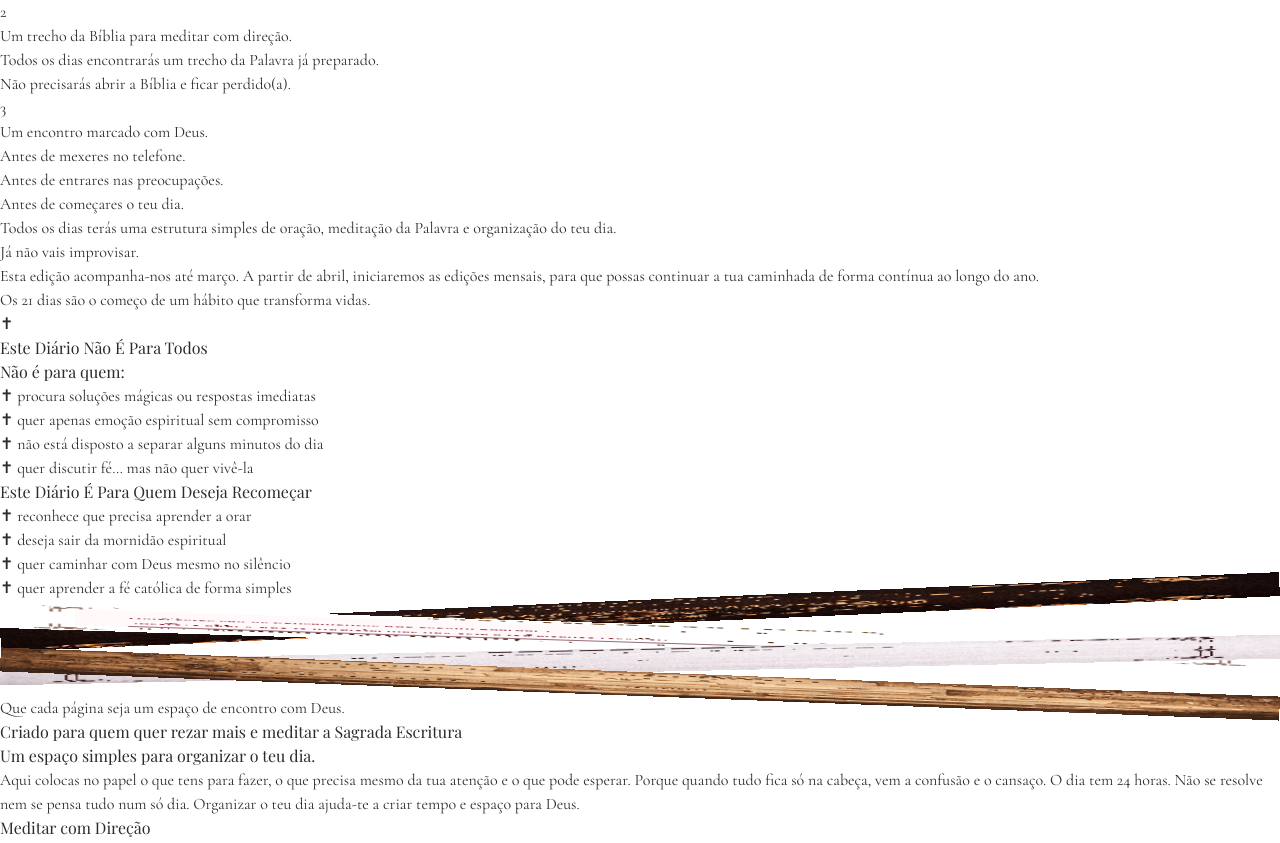
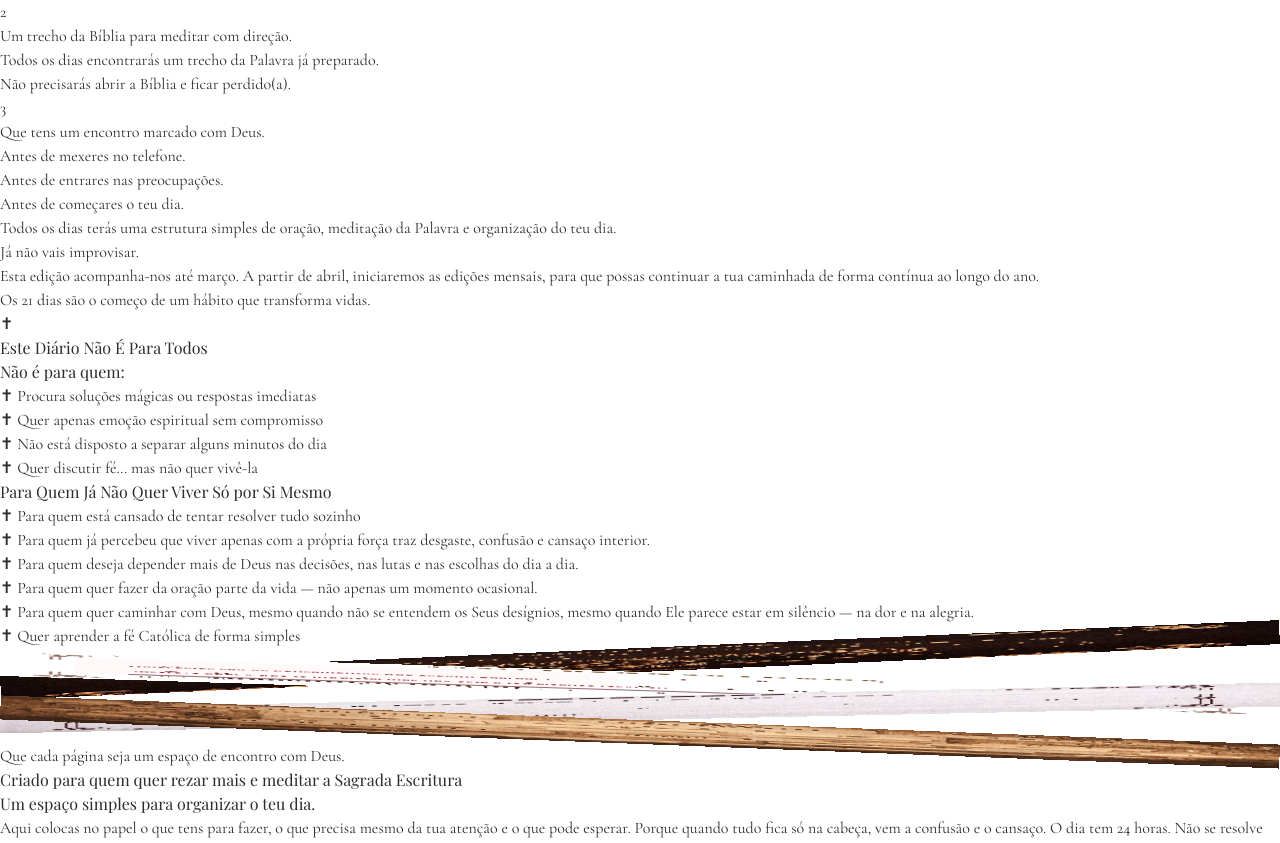
Before and after one commit to Valdemar-Andrade/landing-page-catolico, a Next.js app: page / in a window 1280 px wide. Shown: the part 1206-2049 px from the top of the page. Built offline with nearby package versions, Linux system fonts and the light colour scheme; a web font is replaced by a local one.

Commit message:
refactor: edição no texto da seção FAQ e IntroStorytelling

```diff
--- a/components/faq-section.tsx
+++ b/components/faq-section.tsx
@@ -14,7 +14,7 @@ const faqs = [
   {
     question: "Quais são as formas de pagamento disponíveis?",
     answer:
-      "Aceitamos diversas formas de pagamento: Transferência bancária e Transferência Express.",
+      "Aceitamos diversas formas de pagamento: Transferência bancária, Transferência Express e Depósito Bancário.",
   },
   {
     question: "Vocês enviam para toda Angola?",
--- a/components/intro-storytelling.tsx
+++ b/components/intro-storytelling.tsx
@@ -37,7 +37,7 @@ export default function IntroStorytelling() {
               <br />
               Ou talvez tenhas confiado em Deus, rezado, jejuado, feito o que
               estava ao teu alcance… e ainda assim não alcançaste a graça que
-              pediste. E essa frustração te afastou.
+              pediste. E essa frustração te afastou de Deus.
               <br />
               Foste perdendo o ânimo de rezar. De ir à Missa com frequência.
             </p>
@@ -105,7 +105,7 @@ export default function IntroStorytelling() {
             </h3>
 
             <p className="font-serif text-[#6B5B4F] mb-6">
-              Durante 21 dias, vais saber exatamente:
+              Durante 21 dias, vais saber exactamente:
             </p>
 
             {/* ITEM 1 */}
@@ -160,7 +160,7 @@ export default function IntroStorytelling() {
 
                 <div>
                   <p className="font-serif font-semibold text-[#6B5B4F] mb-2">
-                    Um encontro marcado com Deus.
+                    Que tens um encontro marcado com Deus.
                   </p>
 
                   <p className="font-serif text-[#6B5B4F] text-sm leading-relaxed">
@@ -215,29 +215,48 @@ export default function IntroStorytelling() {
                 </h4>
 
                 <div className="space-y-3 font-serif text-[#6B5B4F]">
-                  <p>✝ procura soluções mágicas ou respostas imediatas</p>
+                  <p>✝ Procura soluções mágicas ou respostas imediatas</p>
 
-                  <p>✝ quer apenas emoção espiritual sem compromisso</p>
+                  <p>✝ Quer apenas emoção espiritual sem compromisso</p>
 
-                  <p>✝ não está disposto a separar alguns minutos do dia</p>
+                  <p>✝ Não está disposto a separar alguns minutos do dia</p>
 
-                  <p>✝ quer discutir fé… mas não quer vivê-la</p>
+                  <p>✝ Quer discutir fé… mas não quer vivê-la</p>
                 </div>
               </div>
 
               <div>
                 <h4 className="font-serif text-[#6B5B4F] mb-4 font-semibold">
-                  Este Diário É Para Quem Deseja Recomeçar
+                  Para Quem Já Não Quer Viver Só por Si Mesmo
                 </h4>
 
                 <div className="space-y-3 font-serif text-[#6B5B4F]">
-                  <p>✝ reconhece que precisa aprender a orar</p>
+                  <p>
+                    ✝ Para quem está cansado de tentar resolver tudo sozinho
+                  </p>
 
-                  <p>✝ deseja sair da mornidão espiritual</p>
+                  <p>
+                    ✝ Para quem já percebeu que viver apenas com a própria força
+                    traz desgaste, confusão e cansaço interior.
+                  </p>
 
-                  <p>✝ quer caminhar com Deus mesmo no silêncio</p>
+                  <p>
+                    ✝ Para quem deseja depender mais de Deus nas decisões, nas
+                    lutas e nas escolhas do dia a dia.
+                  </p>
 
-                  <p>✝ quer aprender a fé católica de forma simples</p>
+                  <p>
+                    ✝ Para quem quer fazer da oração parte da vida — não apenas
+                    um momento ocasional.
+                  </p>
+
+                  <p>
+                    ✝ Para quem quer caminhar com Deus, mesmo quando não se
+                    entendem os Seus desígnios, mesmo quando Ele parece estar em
+                    silêncio — na dor e na alegria.
+                  </p>
+
+                  <p>✝ Quer aprender a fé Católica de forma simples</p>
                 </div>
               </div>
             </div>
```
